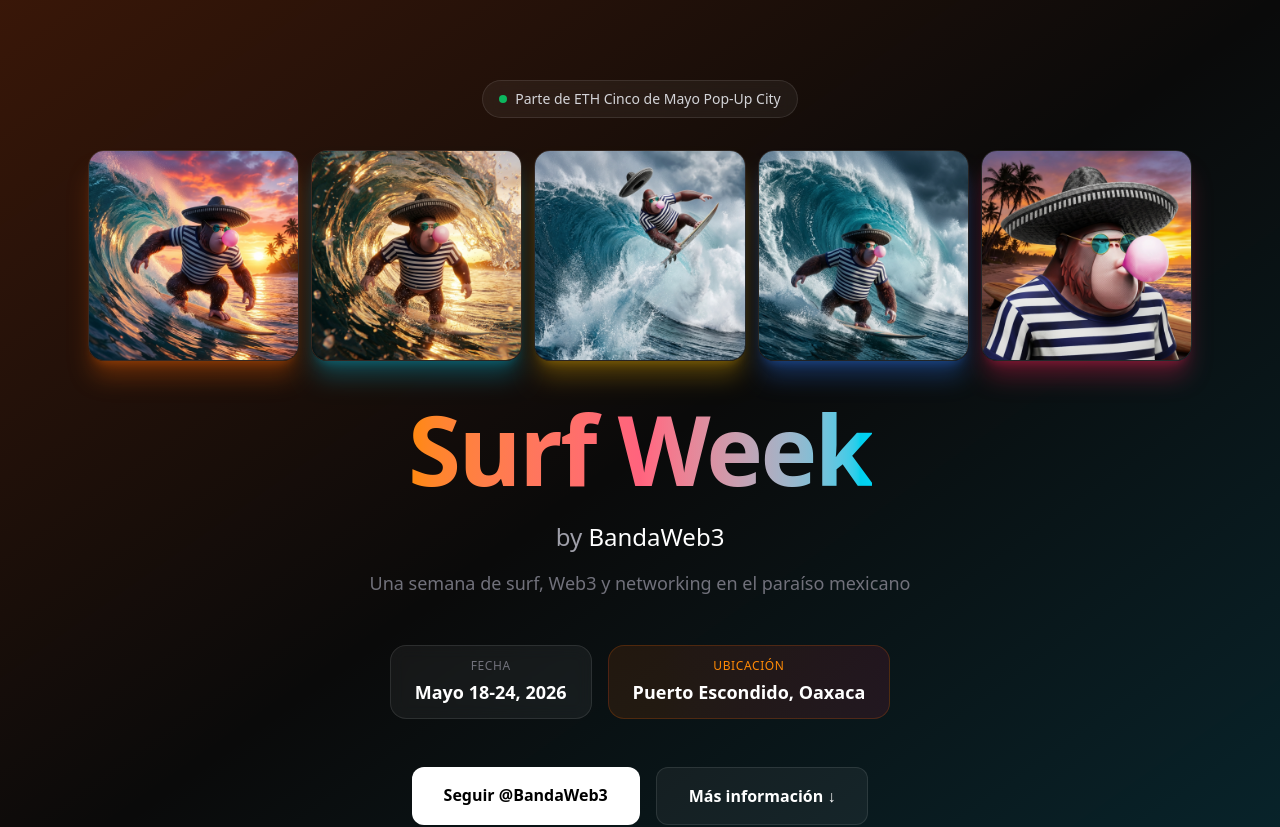
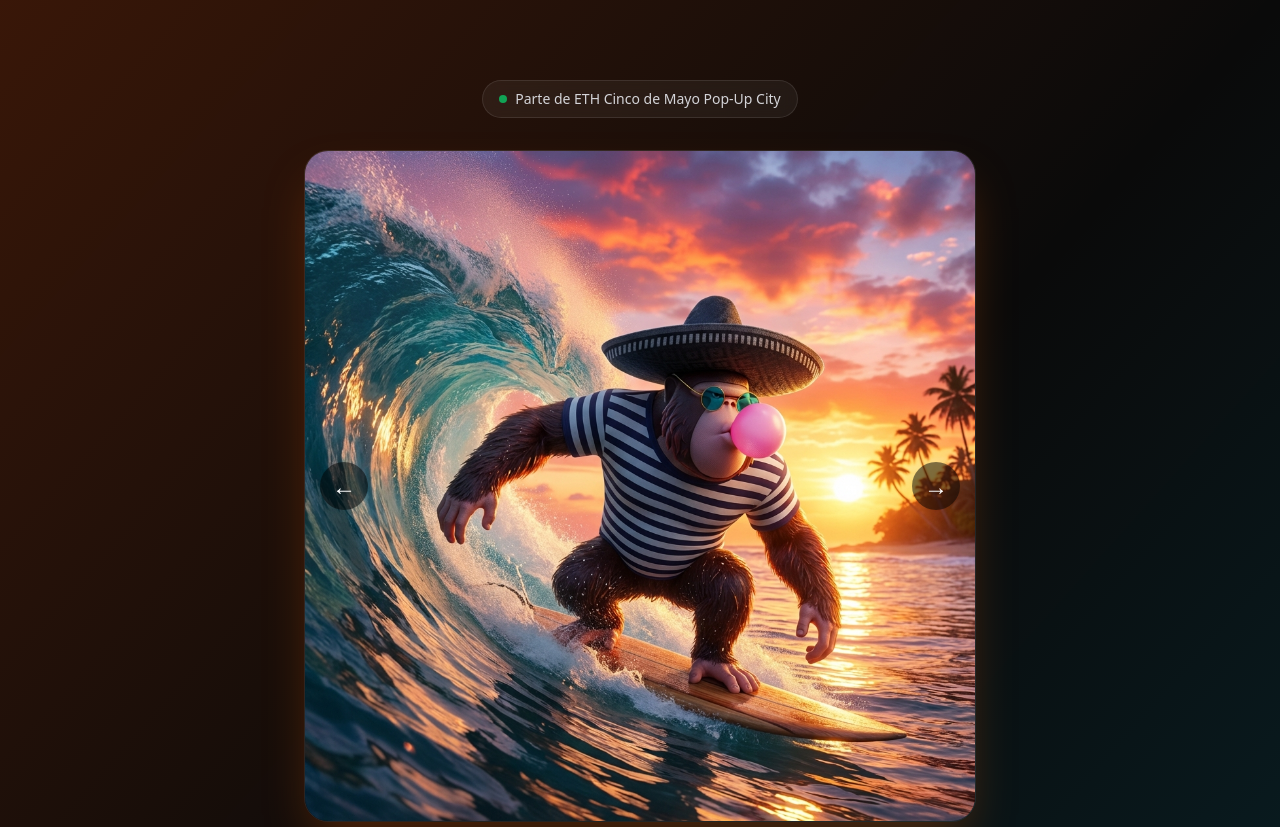
Before and after one commit to mexiweb3/bandaweb3-surfweek, a Next.js app: page / in a window 1280 px wide. Shown: the top 827 px of the page. Built offline with nearby package versions, Linux system fonts and the light colour scheme.

Commit message:
🎰🏕️ Add poker night + beach camping shots + image carousel
- New images: ape-poker.png, ape-camping.png
- Convert to client component with useState
- Interactive carousel with arrows and dots
- 7 total images in rotation

```diff
--- a/src/app/page.tsx
+++ b/src/app/page.tsx
@@ -1,4 +1,22 @@
+"use client";
+import { useState } from "react";
+
+const apeImages = [
+  { src: "/ape-surfing.png", alt: "Surfing", shadow: "shadow-orange-500/30" },
+  { src: "/ape-barrel.png", alt: "Barrel", shadow: "shadow-cyan-500/30" },
+  { src: "/ape-aerial.png", alt: "Aerial", shadow: "shadow-yellow-500/30" },
+  { src: "/ape-bigwave.png", alt: "Big Wave", shadow: "shadow-blue-500/30" },
+  { src: "/ape-sunset.png", alt: "Sunset", shadow: "shadow-rose-500/30" },
+  { src: "/ape-poker.png", alt: "Poker Night", shadow: "shadow-green-500/30" },
+  { src: "/ape-camping.png", alt: "Beach Camping", shadow: "shadow-purple-500/30" },
+];
+
 export default function Home() {
+  const [currentImage, setCurrentImage] = useState(0);
+
+  const nextImage = () => setCurrentImage((prev) => (prev + 1) % apeImages.length);
+  const prevImage = () => setCurrentImage((prev) => (prev - 1 + apeImages.length) % apeImages.length);
+
   return (
     <div className="min-h-screen bg-[#0a0a0a] text-white">
       {/* Hero Section */}
@@ -15,33 +33,46 @@
             <span className="text-sm text-zinc-300">Parte de ETH Cinco de Mayo Pop-Up City</span>
           </div>
 
-          {/* Mascot Gallery */}
-          <div className="mb-10 grid grid-cols-2 md:grid-cols-5 gap-3 max-w-6xl mx-auto">
-            <img
-              src="/ape-surfing.png"
-              alt="BandaWeb3 Surf Ape"
-              className="w-full rounded-2xl shadow-xl shadow-orange-500/30 border border-white/10 hover:scale-105 transition-transform"
-            />
-            <img
-              src="/ape-barrel.png"
-              alt="BandaWeb3 Ape in Barrel"
-              className="w-full rounded-2xl shadow-xl shadow-cyan-500/30 border border-white/10 hover:scale-105 transition-transform"
-            />
-            <img
-              src="/ape-aerial.png"
-              alt="BandaWeb3 Ape Aerial"
-              className="w-full rounded-2xl shadow-xl shadow-yellow-500/30 border border-white/10 hover:scale-105 transition-transform"
-            />
-            <img
-              src="/ape-bigwave.png"
-              alt="BandaWeb3 Ape Big Wave"
-              className="w-full rounded-2xl shadow-xl shadow-blue-500/30 border border-white/10 hover:scale-105 transition-transform"
-            />
-            <img
-              src="/ape-sunset.png"
-              alt="BandaWeb3 Ape Sunset"
-              className="w-full rounded-2xl shadow-xl shadow-rose-500/30 border border-white/10 hover:scale-105 transition-transform"
-            />
+          {/* Image Carousel */}
+          <div className="mb-10 relative max-w-2xl mx-auto">
+            {/* Main Image */}
+            <div className="relative">
+              <img
+                src={apeImages[currentImage].src}
+                alt={apeImages[currentImage].alt}
+                className={`w-full rounded-3xl shadow-2xl ${apeImages[currentImage].shadow} border border-white/10 transition-all duration-300`}
+              />
+
+              {/* Navigation Arrows */}
+              <button
+                onClick={prevImage}
+                className="absolute left-4 top-1/2 -translate-y-1/2 w-12 h-12 bg-black/50 hover:bg-black/70 rounded-full flex items-center justify-center text-2xl transition-all"
+              >
+                ←
+              </button>
+              <button
+                onClick={nextImage}
+                className="absolute right-4 top-1/2 -translate-y-1/2 w-12 h-12 bg-black/50 hover:bg-black/70 rounded-full flex items-center justify-center text-2xl transition-all"
+              >
+                →
+              </button>
+            </div>
+
+            {/* Image Label */}
+            <p className="mt-4 text-zinc-400 text-sm">{apeImages[currentImage].alt}</p>
+
+            {/* Dots */}
+            <div className="flex justify-center gap-2 mt-4">
+              {apeImages.map((_, index) => (
+                <button
+                  key={index}
+                  onClick={() => setCurrentImage(index)}
+                  className={`w-2 h-2 rounded-full transition-all ${
+                    index === currentImage ? "bg-orange-400 w-6" : "bg-white/30 hover:bg-white/50"
+                  }`}
+                />
+              ))}
+            </div>
           </div>
 
           {/* Title */}
```
Also changed, not shown: public/ape-camping.png (added), public/ape-poker.png (added).
